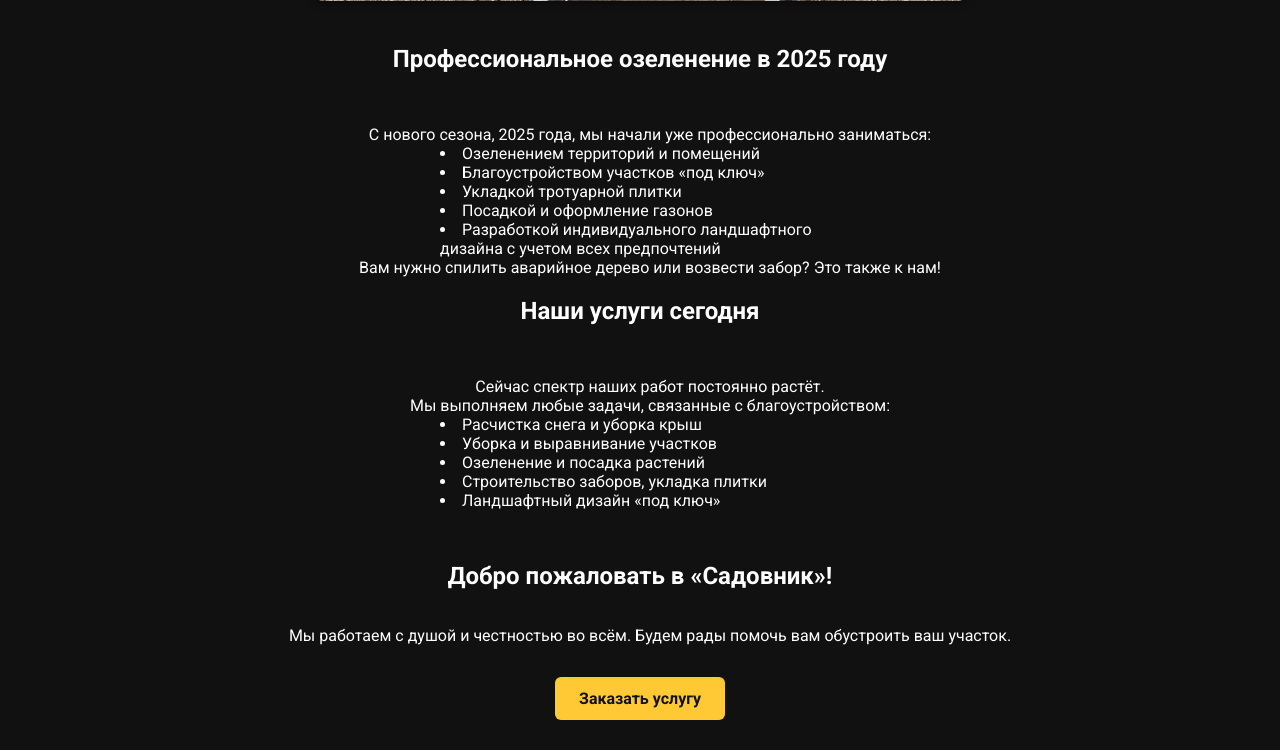
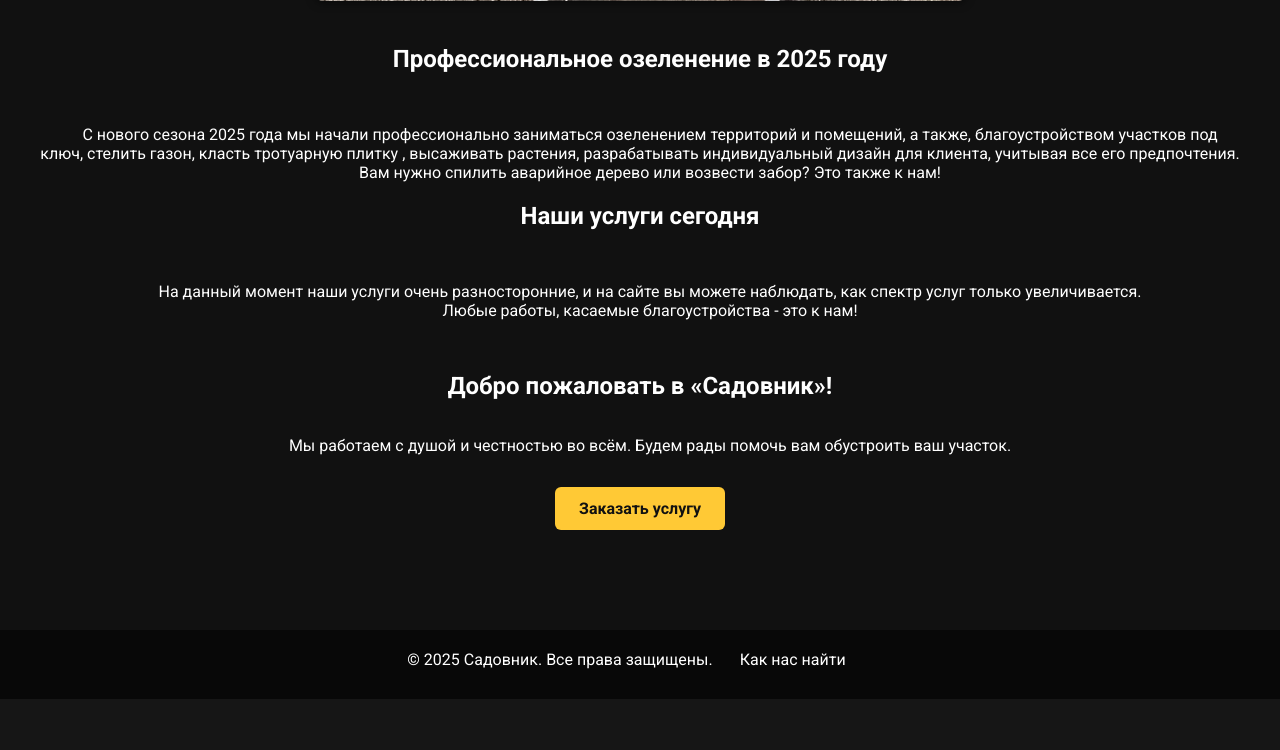
Before and after one commit to vitallcore/Sadovnik-flask, a Flask app: page /about in a window 1280 px wide. Shown: the part 2847-3597 px from the top of the page. After the commit the page ends 3546 px from the top, so only its background shows below. Run offline with Flask 3, Linux system fonts and the light colour scheme.

Commit message:
sadovnik

```diff
--- a/templates/about.html
+++ b/templates/about.html
@@ -54,27 +54,13 @@
 
       <!-- Раздел: Профессиональное озеленение -->
       <h2>Профессиональное озеленение в 2025 году</h2>
-      <p class="abus">С нового сезона, 2025 года, мы начали уже профессионально заниматься:</p>
-      <ul class="centered-list">
-        <li>Озеленением территорий и помещений</li>
-        <li>Благоустройством участков «под ключ»</li>
-        <li>Укладкой тротуарной плитки</li>
-        <li>Посадкой и оформление газонов</li>
-        <li>Разработкой индивидуального ландшафтного дизайна с учетом всех предпочтений</li>
-      </ul>
+      <p class="abus">С нового сезона 2025 года мы начали профессионально заниматься озеленением территорий и помещений, а также, благоустройством участков под ключ, стелить газон, класть тротуарную плитку , высаживать растения, разрабатывать индивидуальный дизайн для клиента, учитывая все его предпочтения.</p>
       <p class="abus">Вам нужно спилить аварийное дерево или возвести забор? Это также к нам!</p>
 
       <!-- Раздел: Сегодня -->
       <h2>Наши услуги сегодня</h2>
-      <p class="abus">Сейчас спектр наших работ постоянно растёт.</p>
-      <p class="abus">Мы выполняем любые задачи, связанные с благоустройством:</p>
-      <ul class="centered-list">
-        <li>Расчистка снега и уборка крыш</li>
-        <li>Уборка и выравнивание участков</li>
-        <li>Озеленение и посадка растений</li>
-        <li>Строительство заборов, укладка плитки</li>
-        <li>Ландшафтный дизайн «под ключ»</li>
-      </ul>
+      <p class="abus">На данный момент наши услуги очень разносторонние, и на сайте вы можете наблюдать, как спектр услуг только увеличивается.</p>
+      <p class="abus">Любые работы, касаемые благоустройства - это к нам!</p>
 
       <!-- Заключительный абзац и кнопка заказа -->
       <div class="welcome-section">
```
Also changed, not shown: templates/index.html (+10 -4 lines).
